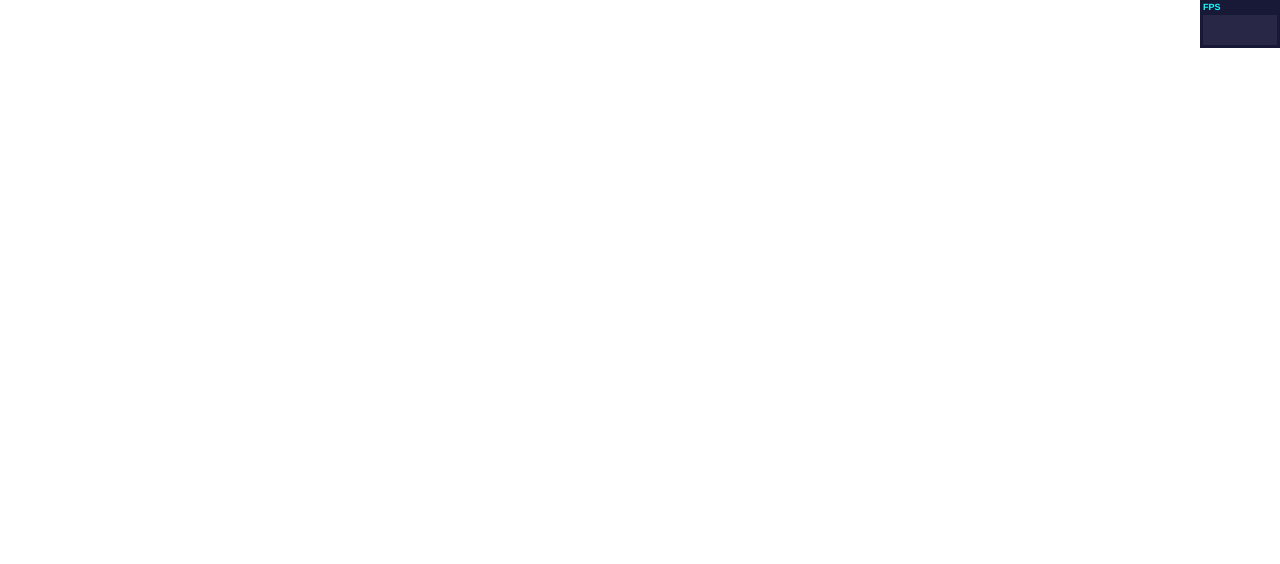
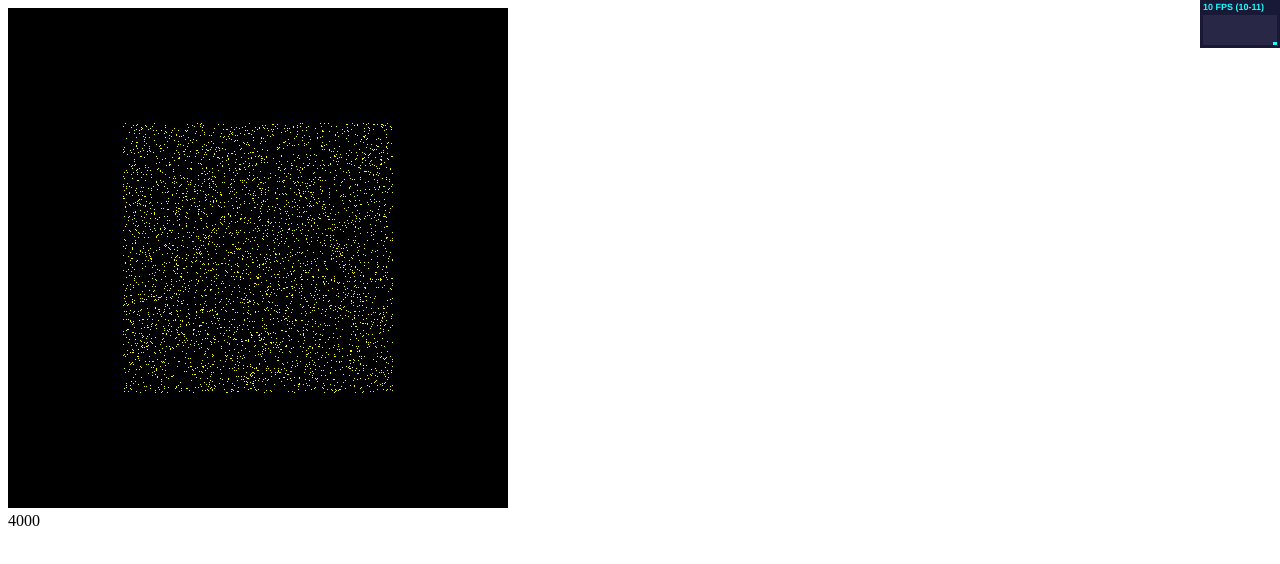
Before and after one commit to bobylito/Loop, a plain HTML site: page samples/imgDataTest1.html in a window 1280 px wide. Drawn offline with Linux system fonts and the light colour scheme; animation ran at ten frames a second.

Commit message:
All samples updated

```diff
--- a/samples/image.html
+++ b/samples/image.html
@@ -23,6 +23,7 @@ ul li{list-style-type:none;}
 
 <script src="../Stats.js" type="text/javascript" language="javascript" charset="utf-8"></script>
 <script src="../lib.js" type="text/javascript" language="javascript" charset="utf-8"></script>
+<script src="../io.js" type="text/javascript" language="javascript" charset="utf-8"></script>
 <script src="../particles.js" type="text/javascript" language="javascript" charset="utf-8"></script>
 <script type="text/javascript" language="javascript" charset="utf-8">
 (function(){
@@ -34,22 +35,22 @@ ul li{list-style-type:none;}
         i.src="ouno.png";
         return i;
       })(),
-      fireFP = loop.animations.particleTexture(
+      fireFP = Loop.animations.particleTexture(
       function(){ return [];},
-      function(now){
+      function(ioState, width, height){
         return [
           // x
-          (0.49 + 0.02 * Math.random()) * datastore["CANVAS_WIDTH"],
+          (0.49 + 0.02 * Math.random()) * width,
           // y
-          (0.49 + 0.02 * Math.random()) * datastore["CANVAS_HEIGHT"] ,
+          (0.49 + 0.02 * Math.random()) * height ,
           // Date d'expiration
-          (new Date()).getTime() + 50000 ,
+          ioState.time + 50000 ,
           // Valeur de déplacement sur x
           0,
           // Valeur de deplacement sur y
           0,
           // Début
-          now
+          ioState.time
         ];
       },
       (function(){
@@ -83,6 +84,7 @@ ul li{list-style-type:none;}
     fireFP.create(1000);
   }, 0)
 
+  loop.addIO(Loop.io.time);
   loop.registerAnimation(fireFP);
 
   loop.start();
--- a/samples/imgDataTest1.html
+++ b/samples/imgDataTest1.html
@@ -10,6 +10,7 @@
 </div>
 <script src="../Stats.js" type="text/javascript" language="javascript" charset="utf-8"></script>
 <script src="../lib.js" type="text/javascript" language="javascript" charset="utf-8"></script>
+<script src="../io.js" type="text/javascript" language="javascript" charset="utf-8"></script>
 <script src="../particles.js" type="text/javascript" language="javascript" charset="utf-8"></script>
 <script src="../bench.js" type="text/javascript" language="javascript" charset="utf-8"></script>
 <script type="text/javascript" language="javascript" charset="utf-8">
@@ -17,27 +18,27 @@
   var maxWithSign = function(val, max){
         return Math.min(Math.abs(val), max) * (Math.abs(val)/val);
       },
-      fireFP = loop.animations.particleImageData(
+      fireFP = Loop.animations.particleImageData(
       function(){ return []; },
-      function(now, width, height, iteration){
+      function(ioState, width, height){
         return [
           // x
-          datastore["CANVAS_WIDTH"]/2,
+          width/2,
           // y
-          datastore["CANVAS_HEIGHT"]/2,
+          height/2,
           // Date d'expiration
-          (new Date()).getTime() + 50000 ,
+          ioState.time + 50000 ,
           // Valeur de déplacement sur x
           3 - Math.random() * 6,
           // Valeur de deplacement sur y
           3 - Math.random() * 6,
           // Début
-          now
+          ioState.time
         ];
       },
-      function(p){
-        var xPrime = (p[0] - datastore["CANVAS_WIDTH"]/2),
-            yPrime = (p[1] - datastore["CANVAS_HEIGHT"]/2),
+      function(p, pAll, width, height){
+        var xPrime = (p[0] - width/2),
+            yPrime = (p[1] - height/2),
             d = Math.sqrt(Math.pow(xPrime,2) + Math.pow(yPrime,2));
         return p;
       },
@@ -51,8 +52,9 @@
     fireFP.create(4000);
   }, 500)
 
+  loop.addIO(Loop.io.time);
   loop.registerAnimation(fireFP);
-  loop.registerAnimation(loop.animations.particle.bench());
+  loop.registerAnimation(Loop.animations.particle.bench());
 
   loop.start();
 })();
```
Also changed, not shown: samples/interactive.html (+13 -9 lines), todo.md (+1 -1 lines).
